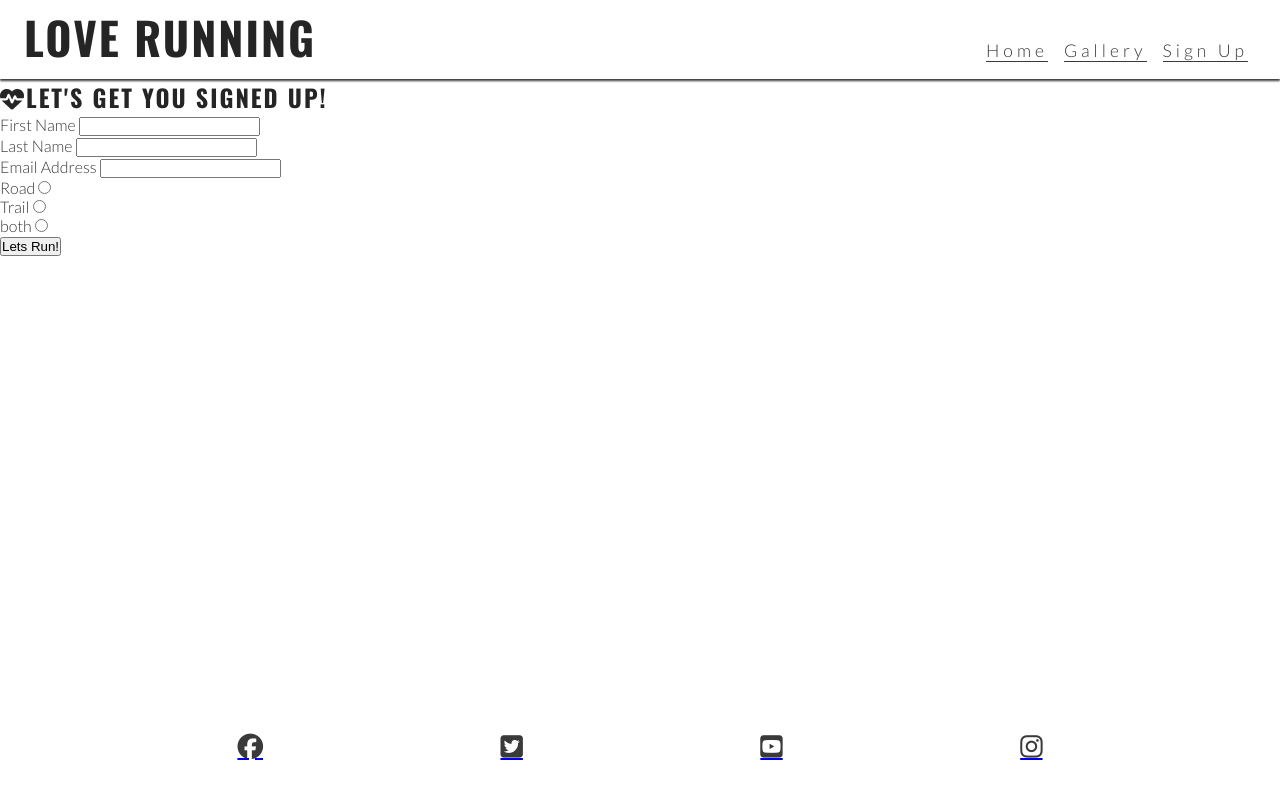
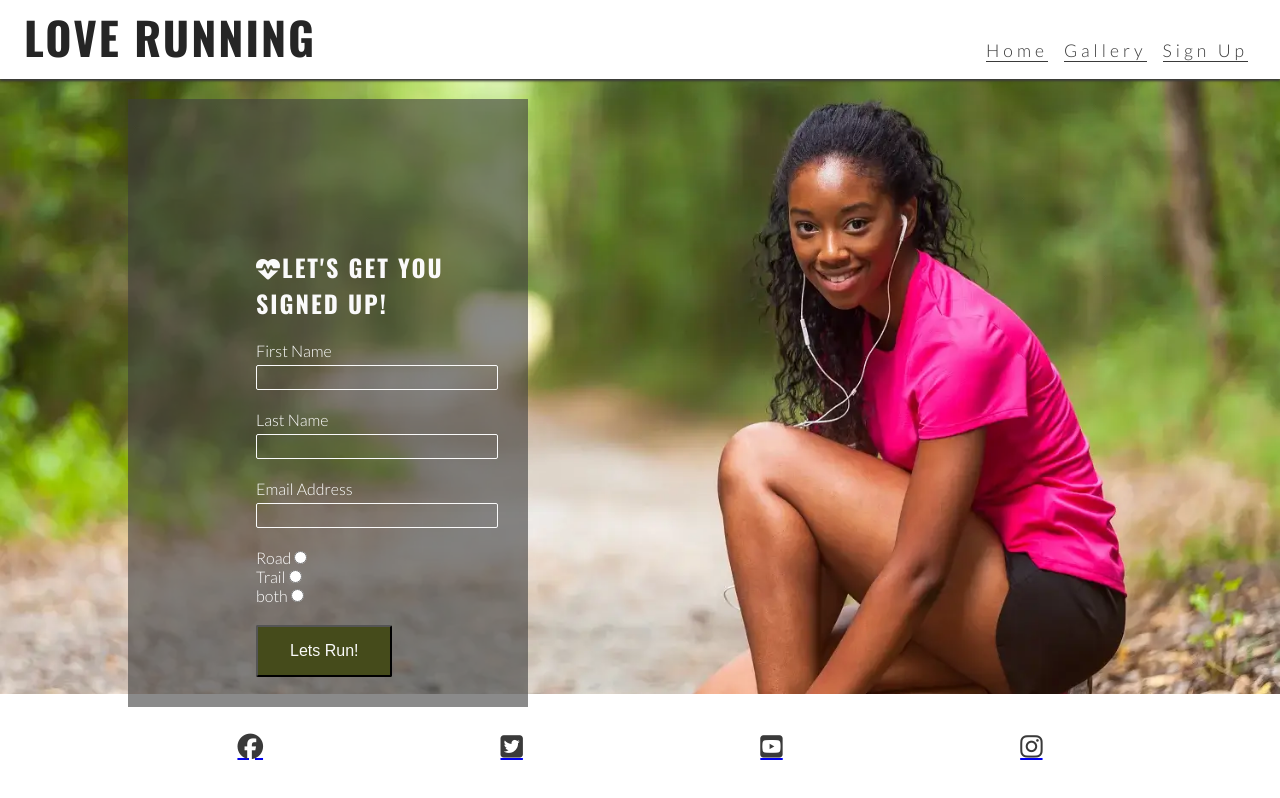
Before and after one commit to KERRHAM/love-running, a plain HTML site: page signup.html in a window 1280 px wide. Drawn offline with nearby package versions, Linux system fonts and the light colour scheme.

Commit message:
create style rules for form on mobile and tablet devices

```diff
--- a/assets/css/style.css
+++ b/assets/css/style.css
@@ -47,6 +47,9 @@ main {
     /* make main element take up any surplus space to push footer down */
     flex: 1 0 auto;
     margin-top: 47px;
+    /* Enable flex properties for child elements */
+    display: flex;
+    flex-direction: column;
 }
 /* Hero section */
 #hero {
@@ -201,6 +204,53 @@ nav {
     justify-content: space-evenly;
     list-style-type: none;
 }
+
+/* sign up page */
+#signup {
+    background-image: url("../images/signup-image.webp");
+    background-size: cover;
+    background-position: 75%;
+    padding: 20px 10% 0 10%;
+    flex-grow: 1;
+}
+
+#signup-form {
+    color: #ffffff;
+    background-color: rgba(60, 60, 60, 0.6);
+    padding: 30px;
+}
+
+#signup-form>h2 {
+    color: #fafafa;
+    margin-bottom: 20px;
+}
+
+.text-input {
+    background: transparent;
+    color: #fafafa;
+    width: 100%;
+    height: 25px;
+    margin: 5px 0 20px 0;
+    border: 1px solid #fafafa;
+    border-radius: 2px;
+    padding: 0 5px;
+}
+
+.radio-buttons {
+    width: 100%;
+    display: flex;
+    justify-content: space-between;
+}
+
+.join-button {
+    margin-top: 20px;
+    border-radius: 2px;
+    padding: 15px 32px;
+    font-size: 100%;
+    background-color: #454b1b;
+    color: #fafafa;
+}
+
 /* media query: large or landscape phones (576px and up) */
 @media screen and (min-width: 576px) {
     #photos {
@@ -276,6 +326,28 @@ nav {
         #photos {
             column-count: 3;
         }
+       /* sign up form page */
+        #signup-form {
+            max-width: 400px;
+            padding-top: 150px;
+            padding-left: 10%;
+            position: absolute;
+        }
+
+        #signup {
+          background-position: center;
+          position: relative;
+        }
+
+        .join-button:hover {
+            background-color: #fafafa;
+            color: #454b1b;
+        }
+
+        #text-input:hover {
+            border-color: #f16c6b;
+
+        }
 
 }
    /* Large devices (laptops and desktops, 992px and up) */
--- a/signup.html
+++ b/signup.html
@@ -41,7 +41,7 @@
     <main>
      <section id="signup">
         <form action="https://formdump.codeinstitute.net" method="post" id="signup-form">
-            <h1><i class="fa-solid fa-heart-pulse"></i>Let's get you signed up!</h1>
+            <h2><i class="fa-solid fa-heart-pulse"></i>Let's get you signed up!</h2>
             <!-- First Name -->
             <label for="first_name">First Name</label>
             <input type="text" name="fname" id="fname" class="text-input">
```
Also changed, not shown: assets/images/signup-image.webp (added).
